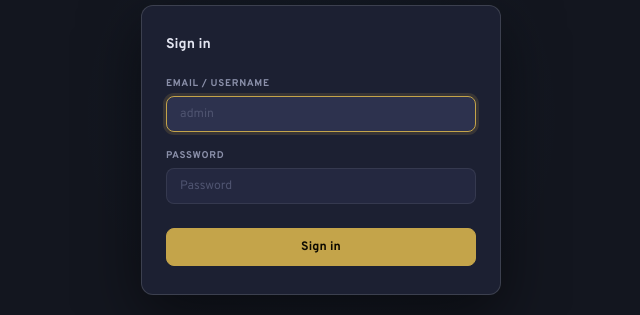
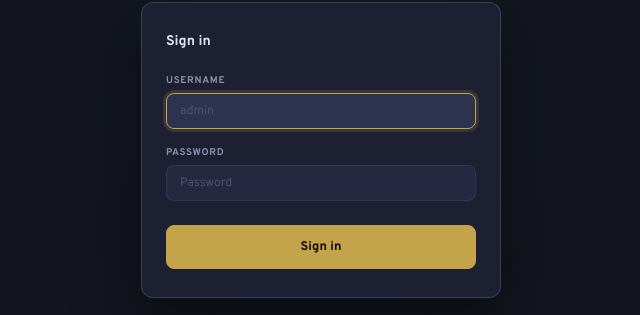
Before and after one commit to samstreets/Immich-Share, a React (Vite) app in the folder frontend/: page /admin/login in a window 1280 px wide. Shown: the part 283-598 px from the top of the page, without its empty margins (319-959 px from the left). Built offline with nearby package versions, Linux system fonts and the light colour scheme.

Commit message:
Refactor LoginPage styles and structure

```diff
--- a/frontend/src/pages/LoginPage.jsx
+++ b/frontend/src/pages/LoginPage.jsx
@@ -44,53 +44,39 @@ export default function LoginPage() {
 
   return (
     <div style={{
-      minHeight: '100vh',
+      minHeight: '100dvh',
       display: 'flex',
       alignItems: 'center',
       justifyContent: 'center',
       background: 'var(--bg)',
-      padding: '24px',
+      padding: '24px 16px',
       position: 'relative',
       overflow: 'hidden',
     }}>
-      {/* Subtle background glow — Immich uses very dark, minimal bg */}
+      {/* Subtle background glow */}
       <div style={{
         position: 'absolute',
-        width: '500px',
-        height: '500px',
+        width: '500px', height: '500px',
         borderRadius: '50%',
         background: 'radial-gradient(circle, rgba(33,150,243,0.04) 0%, transparent 70%)',
-        top: '50%',
-        left: '50%',
+        top: '50%', left: '50%',
         transform: 'translate(-50%, -50%)',
         pointerEvents: 'none',
       }} />
 
-      <div style={{
-        width: '100%',
-        maxWidth: '360px',
-        position: 'relative',
-        zIndex: 1,
-      }}>
+      <div style={{ width: '100%', maxWidth: '360px', position: 'relative', zIndex: 1 }}>
         {/* Logo + name */}
         <div style={{ textAlign: 'center', marginBottom: 32 }}>
           <div style={{ display: 'inline-flex', alignItems: 'center', gap: 12, marginBottom: 8 }}>
             <ImmichLogo size={40} />
             <span style={{
-              fontSize: '1.6rem',
-              fontWeight: 800,
-              letterSpacing: '-0.03em',
-              color: 'var(--text)',
+              fontSize: '1.6rem', fontWeight: 800,
+              letterSpacing: '-0.03em', color: 'var(--text)',
             }}>
               immich share
             </span>
           </div>
-          <p style={{
-            color: 'var(--text-dim)',
-            fontSize: '0.82rem',
-            fontWeight: 500,
-            marginTop: 4,
-          }}>
+          <p style={{ color: 'var(--text-dim)', fontSize: '0.82rem', fontWeight: 500, marginTop: 4 }}>
             Admin Dashboard
           </p>
         </div>
@@ -103,26 +89,39 @@ export default function LoginPage() {
           padding: '28px 24px',
           boxShadow: '0 20px 60px rgba(0,0,0,0.5)',
         }}>
-          <h1 style={{
-            fontSize: '1rem',
-            fontWeight: 700,
-            marginBottom: 20,
-            color: 'var(--text)',
-          }}>
+          <h1 style={{ fontSize: '1rem', fontWeight: 700, marginBottom: 20, color: 'var(--text)' }}>
             Sign in
           </h1>
 
           {error && (
-            <div className="error-msg">
-              {error}
-            </div>
+            <div className="error-msg">{error}</div>
           )}
 
-          <form onSubmit={handleSubmit}>
+          {/*
+            Key mobile fixes:
+            - id on inputs matches htmlFor on labels (accessibility + tap target)
+            - name attributes tell password managers what each field is
+            - autocomplete="username" / "current-password" triggers autofill
+            - inputMode hints the mobile keyboard
+            - The form has a real action="#" so iOS Safari treats it as a login form
+            - No autocorrect/autocapitalize on the username field
+          */}
+          <form
+            onSubmit={handleSubmit}
+            method="post"
+            action="#"
+            autoComplete="on"
+          >
             <div className="form-group">
-              <label>Email / Username</label>
+              <label htmlFor="login-username">Username</label>
               <input
+                id="login-username"
                 type="text"
+                name="username"
+                autoComplete="username"
+                autoCorrect="off"
+                autoCapitalize="none"
+                spellCheck="false"
                 value={username}
                 onChange={e => setUsername(e.target.value)}
                 placeholder="admin"
@@ -130,16 +129,21 @@ export default function LoginPage() {
                 required
               />
             </div>
+
             <div className="form-group" style={{ marginBottom: 24 }}>
-              <label>Password</label>
+              <label htmlFor="login-password">Password</label>
               <input
+                id="login-password"
                 type="password"
+                name="password"
+                autoComplete="current-password"
                 value={password}
                 onChange={e => setPassword(e.target.value)}
                 placeholder="Password"
                 required
               />
             </div>
+
             <button
               type="submit"
               className="btn btn-primary"
@@ -147,10 +151,12 @@ export default function LoginPage() {
               style={{
                 width: '100%',
                 justifyContent: 'center',
-                padding: '10px 18px',
-                fontSize: '0.875rem',
+                padding: '12px 18px',
+                fontSize: '0.9rem',
                 fontWeight: 700,
                 borderRadius: 'var(--radius-sm)',
+                /* Ensure minimum tap target on mobile */
+                minHeight: '44px',
               }}
             >
               {loading ? <span className="loading-spinner" /> : 'Sign in'}
@@ -158,12 +164,7 @@ export default function LoginPage() {
           </form>
         </div>
 
-        <p style={{
-          textAlign: 'center',
-          marginTop: 20,
-          fontSize: '0.73rem',
-          color: 'var(--text-dim)',
-        }}>
+        <p style={{ textAlign: 'center', marginTop: 20, fontSize: '0.73rem', color: 'var(--text-dim)' }}>
           immich share · admin console
         </p>
       </div>
```
